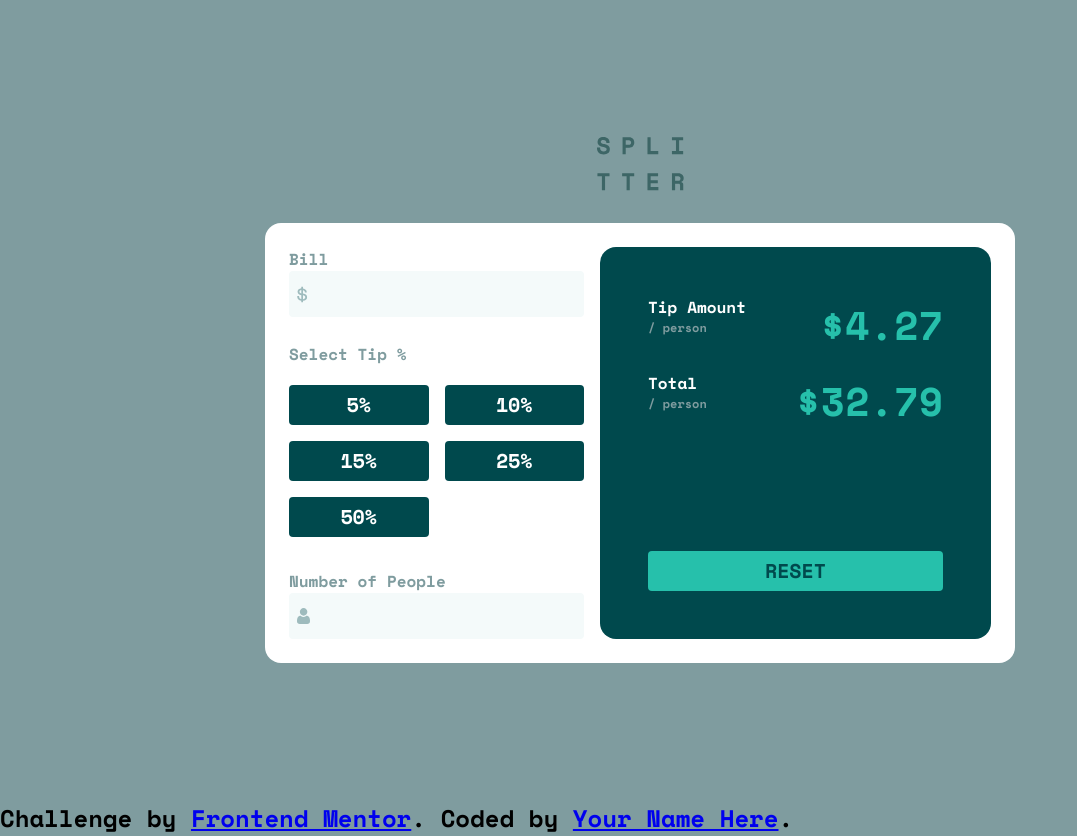
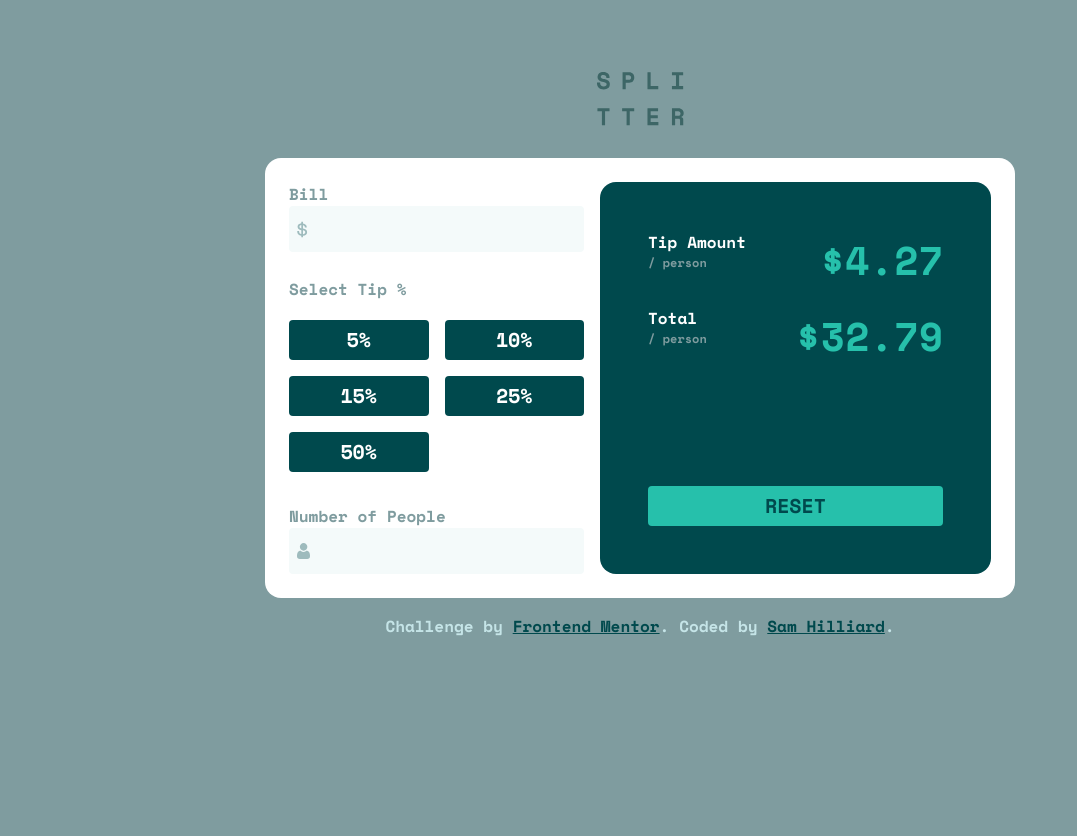
Before and after one commit to sam-hilliard/tip-calculator-app, a React (Create React App) app: page / in a window 1280 px wide. Shown: the whole page, without its empty margins (0-1077 px from the left). After the commit the page ends 800 px from the top, so only its background shows below. Built offline with nearby package versions, Linux system fonts and the light colour scheme.

Commit message:
styled attribution

```diff
--- a/src/components/App/App.css
+++ b/src/components/App/App.css
@@ -58,12 +58,13 @@ body {
 }
 
 .container--centered {
+    padding-top: 4.5rem;
     display: flex;
     justify-content: center;
     align-items: center;
     flex-direction: column;
     gap: 2rem;
-    height: 100vh;
+    height: 100%;
 }
 
 
@@ -195,3 +196,14 @@ body {
         font-size: 2.5rem;
     }
 }
+
+.Attribution {
+    font-size: 1rem;
+    color: var(--light-grayish-cyan);
+    padding: 1rem;
+    text-align: center;
+}
+
+.Attribution > a {
+    color: var(--very-dark-cyan);
+}
--- a/src/components/Attribution/Attribution.js
+++ b/src/components/Attribution/Attribution.js
@@ -4,7 +4,7 @@ export default function Attribution() {
   return (
     <div class="Attribution">
         Challenge by <a href="https://www.frontendmentor.io?ref=challenge" rel="noreferrer" target="_blank">Frontend Mentor</a>.
-        Coded by <a href="https://sam-hilliard.github.io/">Your Name Here</a>.
+        Coded by <a href="https://sam-hilliard.github.io/">Sam Hilliard</a>.
     </div>
   )
 }
```
